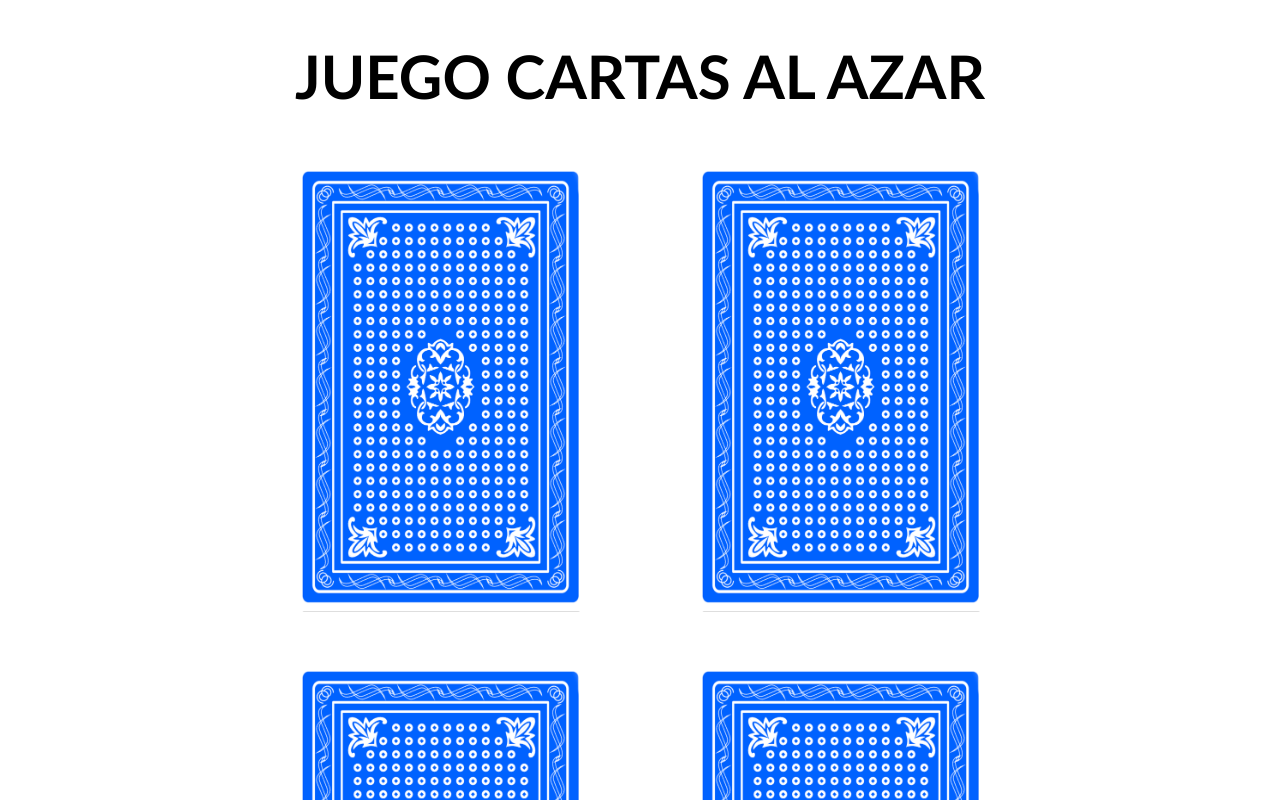
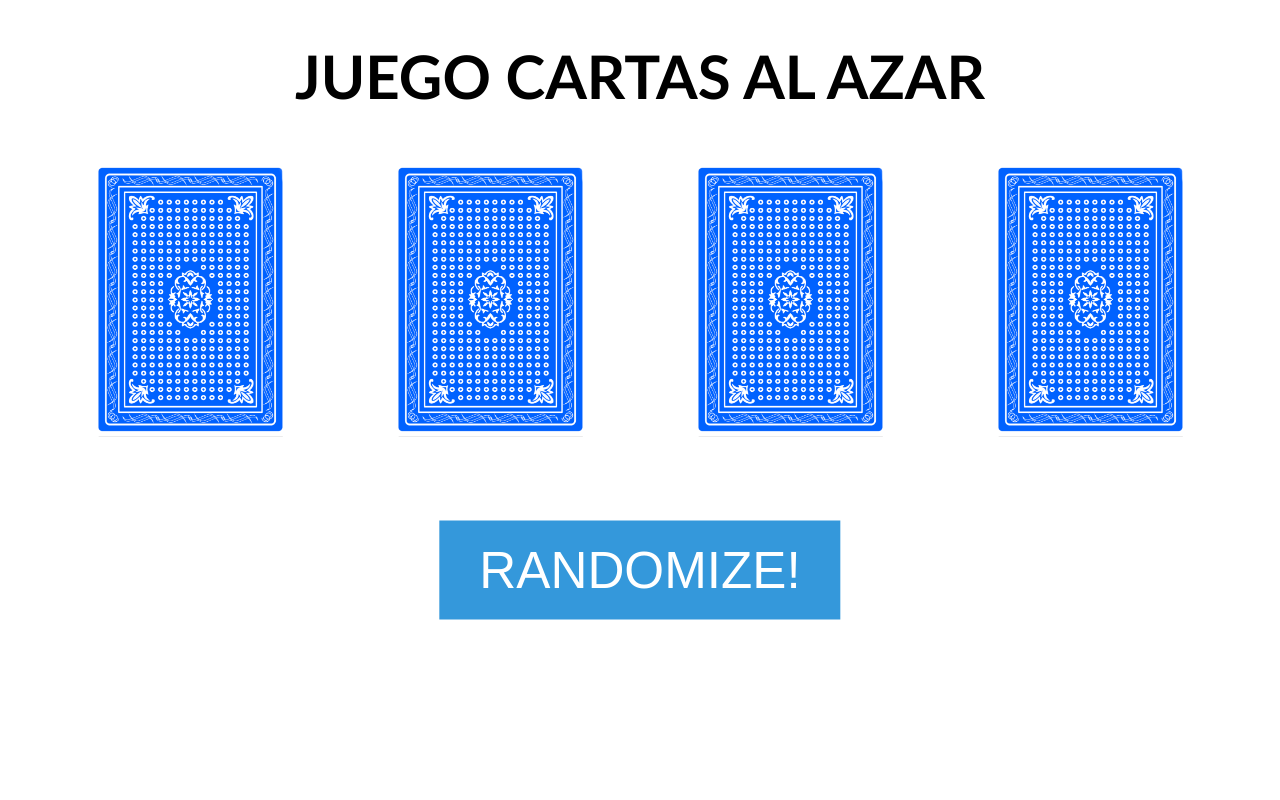
Before and after one commit to Jandro-19/repos-company, a plain HTML site: page cartas-joker/index.html in a window 1280 px wide. Shown: the top 800 px of the page. Drawn offline with Linux system fonts and the light colour scheme.

Commit message:
10:19 11/04/2024

```diff
--- a/cartas-joker/index.html
+++ b/cartas-joker/index.html
@@ -11,11 +11,13 @@
     <div class="container">
         <img id="imagen1" src="/cartas-joker/img/card-back.png" alt="">
         <img id="imagen2" src="/cartas-joker/img/card-back.png" alt="">
-    </div>
-    <div class="container">
         <img id="imagen3" src="/cartas-joker/img/card-back.png" alt="">
         <img id="imagen4" src="/cartas-joker/img/card-back.png" alt="">
     </div>
+
+    <div>
+    <a class="button" href="#">RANDOMIZE!</a>
+</div>
 
 
 
--- a/cartas-joker/style.css
+++ b/cartas-joker/style.css
@@ -1,23 +1,51 @@
-h1{
+h1 {
     display: flex;
     justify-content: center;
     font-size: 60px;
     font-family: 'Gill Sans', 'Gill Sans MT', Calibri, 'Trebuchet MS', sans-serif;
 }
 
-img{
-    width: 300px;
-    height: 450px;
+img {
+    width: 200px;
+    height: 275px;
     margin-right: 50px;
     margin-left: 50px;
 }
-div{
+
+div {
     display: inline-block;
     align-items: center;
 }
-.container{
+
+.container {
     display: flex;
     justify-content: center;
     align-items: center;
     margin-top: 50px;
 }
+
+@import 'https://fonts.googleapis.com/css?family=Rubik+One';
+
+
+
+.button {
+    margin-top: 170px;
+    display: inline-block;
+    padding: 20px 40px;
+    color: white;
+    position: absolute;
+    top: 50%;
+    left: 50%;
+    transform: translate(-50%, -50%);
+    vertical-align: middle;
+    font-family: 'Rubik One', sans-serif;
+    text-decoration: none;
+    font-size: 4vw;
+    transition: all .5s;
+    background-color: #3498db;
+
+}
+
+.button:hover {
+    box-shadow: 0 4px 8px rgba(2, 2, 2, 3.5);
+}
```
Also changed, not shown: piedra-papel-tijera/index.html (added), piedra-papel-tijera/main.js (added).
